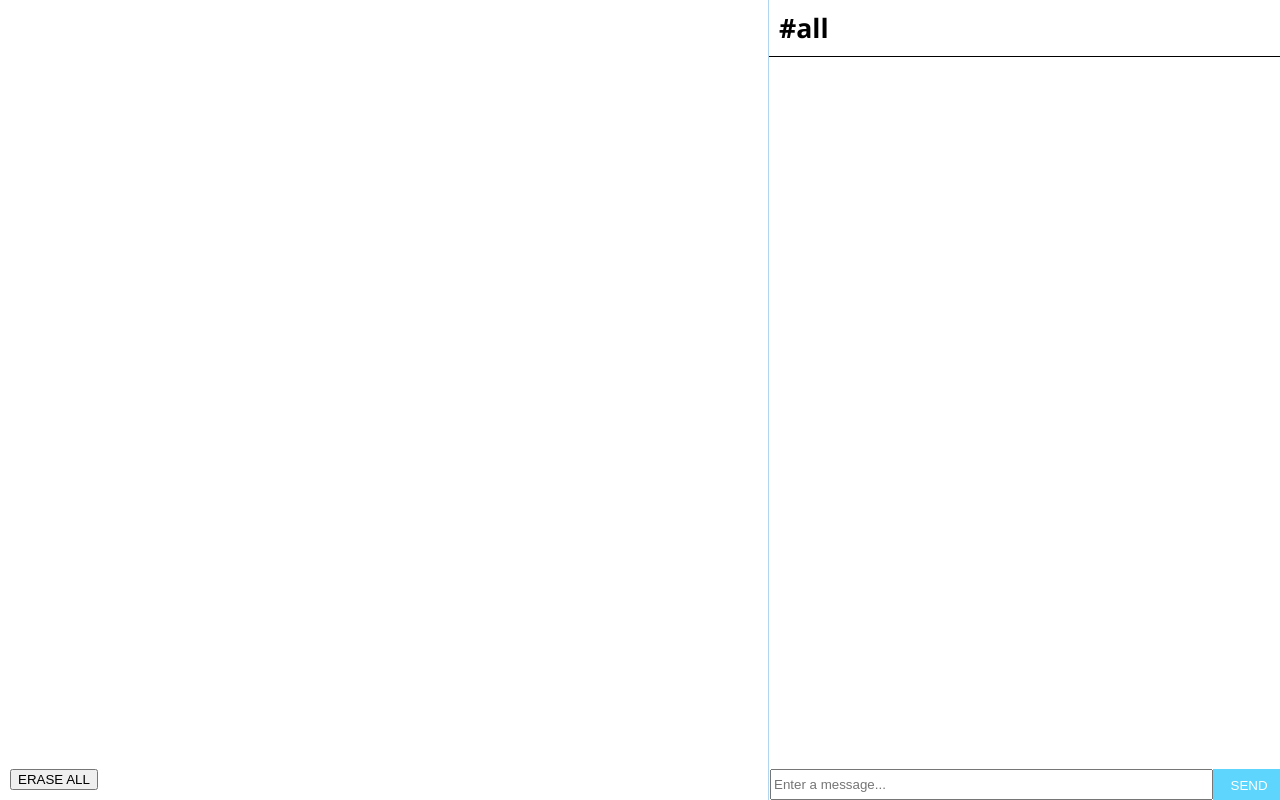
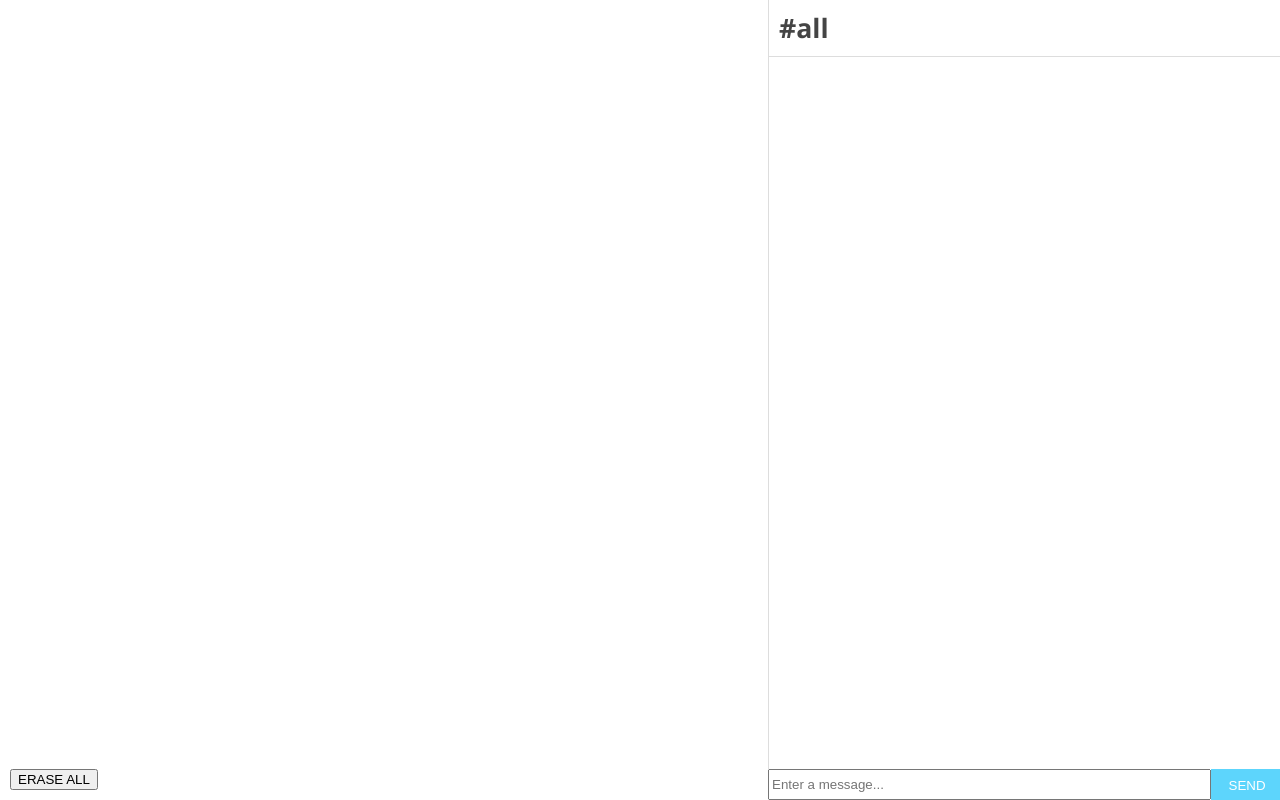
Before and after one commit to thetimothyp/Writeboard, a website: page app/index.html in a window 1280 px wide. Drawn offline with nearby package versions, Linux system fonts and the light colour scheme; files that its build step writes are made by us from their sources; no server answers.

Commit message:
Styling tweaks

```diff
--- a/app/styles/main.scss
+++ b/app/styles/main.scss
@@ -7,7 +7,7 @@ html, body {
   margin: 0;
   padding: 0;
   position: absolute;
-  background: #AED6F1;
+  background: #DDDDDD;
 }
 
 .whiteboard {
@@ -51,11 +51,12 @@ html, body {
   z-index: 0;
 
   #channel-container {
-    border-bottom: 1px solid black;
+    border-bottom: 1px solid #DDDDDD;
     padding: 10px;
     font-family: 'Open Sans', 'Helvetica', sans-serif;
     font-weight: 700;
     font-size: 20pt;
+    color: #444;
   }
 
   #messages {
@@ -83,7 +84,7 @@ html, body {
   .message-bar {
     position: fixed;
     bottom: 0;
-    margin-left: 1px;
+    margin-left: -1px;
     width: 40%;
 
     form {
```
